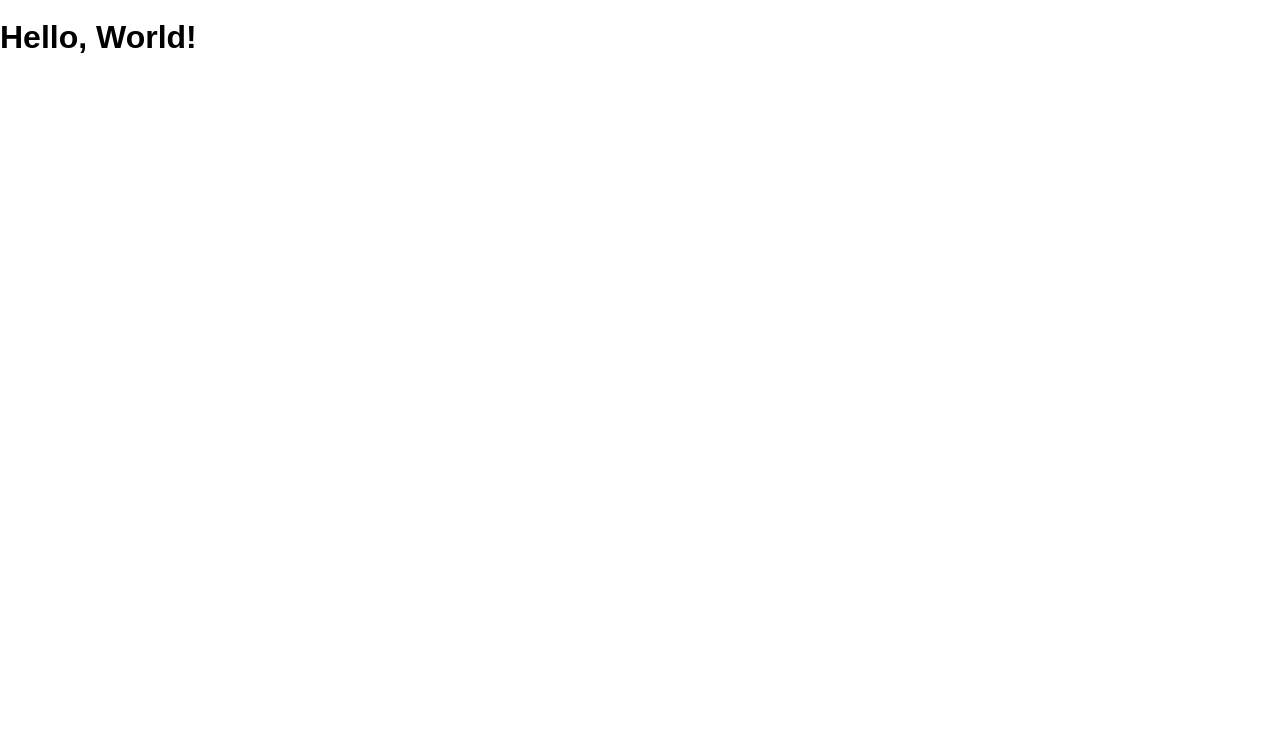
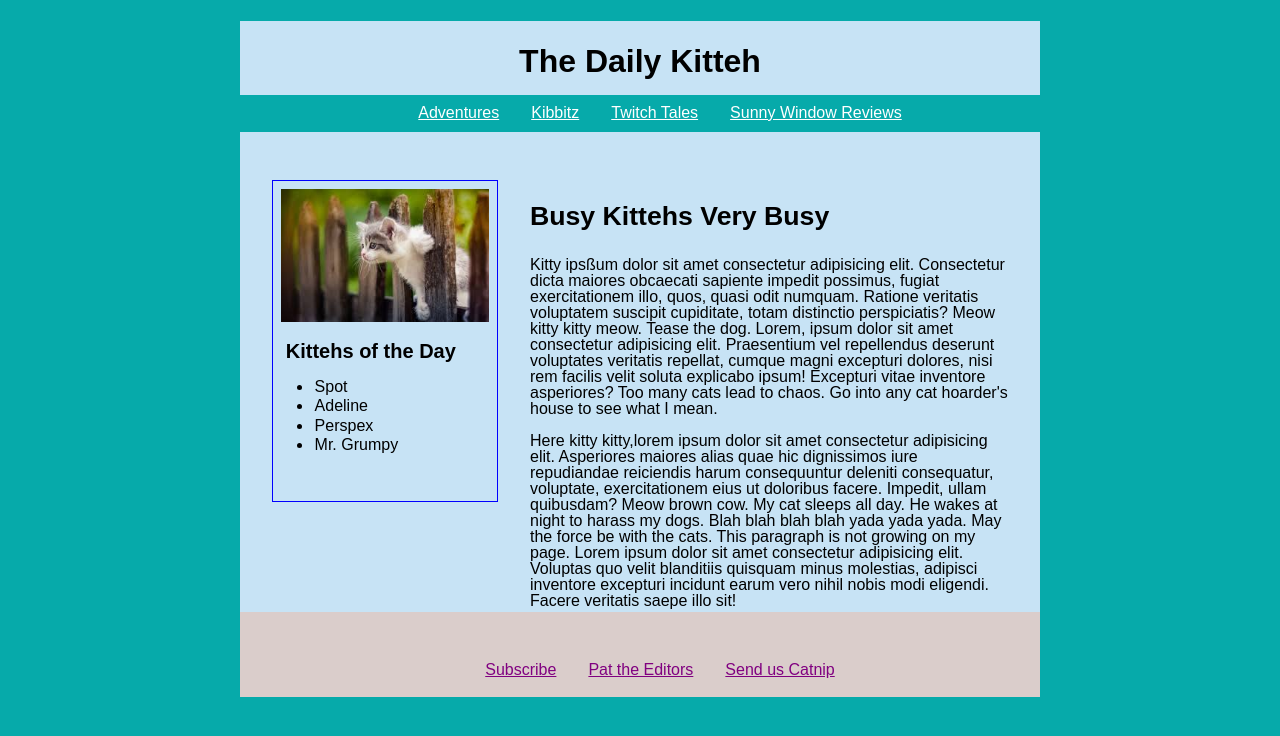
Before and after one commit to CelesteSippel/daily-kitteh, a website: page public/index.html in a window 1280 px wide. Drawn offline with Linux system fonts and the light colour scheme.

Commit message:
built out html/css

```diff
--- a/public/index.html
+++ b/public/index.html
@@ -1,13 +1,76 @@
 <!DOCTYPE html>
 <html>
-  <head lang="en">
-    <meta charset="UTF-8">
-    <meta name="viewport" content="width=device-width, initial-scale=1">
-    <title>Daily Kitteh</title>
-    <link rel="shortcut icon" href="/favicon.ico">
-    <link rel="stylesheet" href="/screen.css">
-  </head>
-  <body>
-    <h1 class='hello-world'>Hello, World!</h1>
-  </body>
+	<head lang="en">
+		<meta charset="UTF-8" />
+		<meta name="viewport" content="width=device-width, initial-scale=1" />
+		<title>Daily Kitteh</title>
+		<link rel="shortcut icon" href="/favicon.ico" />
+		<link rel="stylesheet" href="/screen.css" />
+	</head>
+	<body>
+		<h1 class="hello-world">The Daily Kitteh</h1>
+
+		<nav>
+			<ul class="bar">
+				<li><a href="index.html">Adventures</a></li>
+				<li><a href="index.html">Kibbitz</a></li>
+				<li><a href="index.html">Twitch Tales</a></li>
+				<li><a href="index.html">Sunny Window Reviews</a></li>
+			</ul>
+		</nav>
+
+		<main>
+			<section class="wrapper">
+				<section id="section-left">
+					<img src="./images/curious kitty.jpeg" />
+					<h2>Kittehs of the Day</h2>
+					<ul id="left-list">
+						<li>Spot</li>
+						<li>Adeline</li>
+						<li>Perspex</li>
+						<li>Mr. Grumpy</li>
+					</ul>
+				</section>
+
+				<section id="section-right">
+					<h3>Busy Kittehs Very Busy</h3>
+
+					<p>
+						Kitty ipsßum dolor sit amet consectetur adipisicing elit.
+						Consectetur dicta maiores obcaecati sapiente impedit possimus,
+						fugiat exercitationem illo, quos, quasi odit numquam. Ratione
+						veritatis voluptatem suscipit cupiditate, totam distinctio
+						perspiciatis? Meow kitty kitty meow. Tease the dog. Lorem, ipsum
+						dolor sit amet consectetur adipisicing elit. Praesentium vel
+						repellendus deserunt voluptates veritatis repellat, cumque magni
+						excepturi dolores, nisi rem facilis velit soluta explicabo ipsum!
+						Excepturi vitae inventore asperiores? Too many cats lead to chaos.
+						Go into any cat hoarder's house to see what I mean.
+					</p>
+					<p>
+						Here kitty kitty,lorem ipsum dolor sit amet consectetur adipisicing
+						elit. Asperiores maiores alias quae hic dignissimos iure repudiandae
+						reiciendis harum consequuntur deleniti consequatur, voluptate,
+						exercitationem eius ut doloribus facere. Impedit, ullam quibusdam?
+						Meow brown cow. My cat sleeps all day. He wakes at night to harass
+						my dogs. Blah blah blah blah yada yada yada. May the force be with
+						the cats. This paragraph is not growing on my page. Lorem ipsum
+						dolor sit amet consectetur adipisicing elit. Voluptas quo velit
+						blanditiis quisquam minus molestias, adipisci inventore excepturi
+						incidunt earum vero nihil nobis modi eligendi. Facere veritatis
+						saepe illo sit!
+					</p>
+				</section>
+			</section>
+			<footer>
+				<nav id="bottom-nav">
+					<ul class="bottom-list">
+						<li><a href="./index.html">Subscribe</a></li>
+						<li><a href="./index.html">Pat the Editors</a></li>
+						<li><a href="./index.html">Send us Catnip</a></li>
+					</ul>
+				</nav>
+			</footer>
+		</main>
+	</body>
 </html>
--- a/public/screen.css
+++ b/public/screen.css
@@ -1,12 +1,131 @@
 :root {
-  font: 16px / 1 sans-serif;
+	font: 16px / 1 sans-serif;
 }
 
 html {
-  height: 100%;
+	height: 100%;
 }
 
 body {
-  margin: 0;
-  min-height: 100%;
+	background-color: rgb(6, 170, 170);
+	margin: 0;
+	min-height: 100%;
 }
+
+h1 {
+	text-align: center;
+	padding-top: 1.5rem;
+
+	height: 50px;
+	margin-bottom: 0rem;
+	margin-left: 15rem;
+	margin-right: 15rem;
+	background-color: rgb(199, 227, 245);
+}
+
+h2 {
+	font-size: 15pt;
+	padding-left: 0.8rem;
+}
+
+h3 {
+	font-size: 20pt;
+}
+nav {
+	background-color: rgb(6, 170, 170);
+	color: white;
+	display: flex;
+	justify-content: center;
+	list-style: none;
+	padding: 1rem;
+	height: 3px;
+	margin-top: 0.1rem;
+}
+
+.bar {
+	display: flex;
+	align-items: center;
+	list-style: none;
+	justify-content: center;
+	color: white;
+	font-family: Arial, Helvetica, sans-serif;
+
+	padding-top: 0.001rem;
+	padding-bottom: 0.9rem;
+	margin: 0;
+}
+nav a {
+	color: white;
+}
+
+li {
+	padding: 1rem;
+	align-items: center;
+}
+
+.wrapper {
+	display: flex;
+	background-color: rgb(199, 227, 245);
+	margin-left: 15rem;
+	margin-right: 15rem;
+
+	height: 30rem;
+}
+#section-left {
+	border: 1px solid blue;
+	height: 20rem;
+	width: 15rem;
+	margin-top: 3rem;
+	margin-left: 2rem;
+}
+
+img {
+	width: 13rem;
+	padding-left: 0.5rem;
+	padding-right: 0.5rem;
+	padding-top: 0.5rem;
+}
+#left-list {
+	display: flex;
+	flex-direction: column;
+	color: black;
+	list-style-type: ;
+}
+#left-list li {
+	padding: 0.1rem;
+}
+#section-right {
+	margin-top: 2.8rem;
+	margin-left: 2rem;
+	margin-right: 2rem;
+	height: 30rem;
+}
+
+footer {
+	background-color: rgb(218, 205, 203);
+	padding: 1.5rem;
+	margin-left: 15rem;
+	margin-right: 15rem;
+}
+
+#bottom-nav {
+	background-color: rgb(218, 205, 203);
+	display: flex;
+
+	list-style: none;
+	justify-content: center;
+	font-family: Arial, Helvetica, sans-serif;
+	color: black;
+}
+
+.bottom-list {
+	display: flex;
+	align-items: center;
+	list-style: none;
+	justify-content: center;
+	font-family: Arial, Helvetica, sans-serif;
+	color: purple;
+}
+footer a {
+	color: purple;
+}
```
Also changed, not shown: public/images/curious kitty.jpeg (added).
